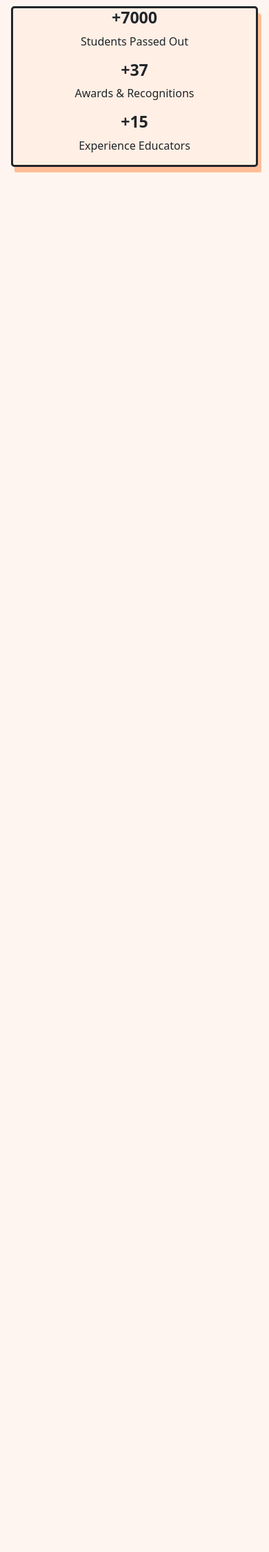
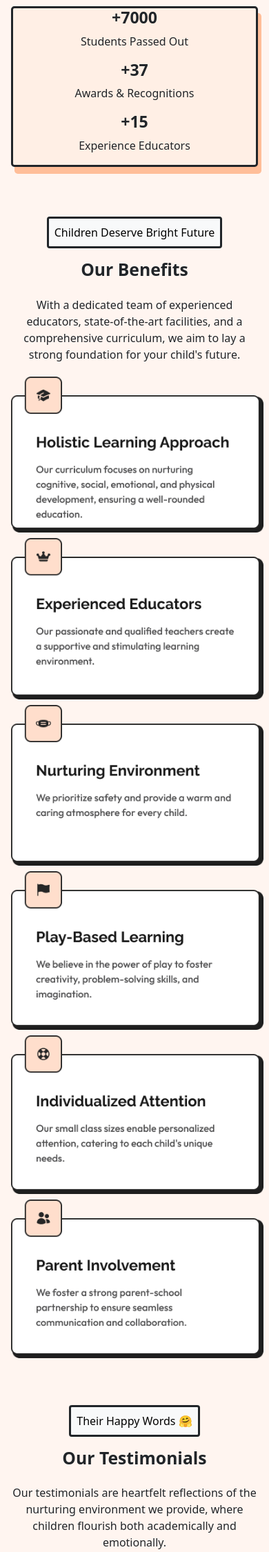
Before and after one commit to KarthickALK/LittleLearner, a CodeIgniter app: page /littlelearner/index.php/student/index in a window 390 px wide. Shown: the part 757-3007 px from the top of the page at 69% size. Before the commit the page ends 1007 px from the top, so only its background shows below. Run offline with CodeIgniter, Linux system fonts and the light colour scheme.

Commit message:
home page completed

```diff
--- a/application/views/homePage.php
+++ b/application/views/homePage.php
@@ -15,7 +15,15 @@
         integrity="sha384-MrcW6ZMFYlzcLA8Nl+NtUVF0sA7MsXsP1UyJoMp4YLEuNSfAP+JcXn/tWtIaxVXM"
         crossorigin="anonymous"></script>
 
+    <!-- Bootstrap Icon  -->
+    <link rel="stylesheet" href="https://cdn.jsdelivr.net/npm/bootstrap-icons@1.11.1/font/bootstrap-icons.css"
+        integrity="sha384-4LISF5TTJX/fLmGSxO53rV4miRxdg84mZsxmO8Rx5jGtp/LbrixFETvWa5a6sESd" crossorigin="anonymous">
+
     <style>
+        html {
+            scroll-padding-top: 110px;
+        }
+
         body {
             background-color: #FFF5F0;
         }
@@ -47,17 +55,17 @@
                         <a class="nav-link text-dark px-4" href="#">Home</a>
                     </li>
                     <li class="nav-item border-left border-right">
-                        <a class="nav-link text-dark px-4" href="#">About Us</a>
+                        <a class="nav-link text-dark px-4" href="#Aboutus">About Us</a>
                     </li>
                     <li class="nav-item border-left border-right">
-                        <a class="nav-link text-dark px-4" href="#">Academics</a>
+                        <a class="nav-link text-dark px-4" href="#our-benefits">Academics</a>
                     </li>
                     <li class="nav-item border-left border-right">
                         <a class="nav-link text-dark px-4"
                             href="<?php echo base_url() . "Student/admissionForm" ?>">Admissions</a>
                     </li>
                     <li class="nav-item border-left border-right">
-                        <a class="nav-link text-dark px-4" href="#">Contact</a>
+                        <a class="nav-link text-dark px-4" href="#footer">Contact</a>
                     </li>
                 </ul>
             </div>
@@ -67,7 +75,7 @@
     <!-- Banner -->
     <div class="d-lg-flex justify-content-between mx-2 mx-lg-5">
         <div class="text-center">
-            <img src="assets/Banner_Image.png" class="banner_imag img-fluid text-center" alt="Banner">
+            <img src="<?php echo base_url()?>/assets/Banner_Image.png" class="banner_imag img-fluid text-center" alt="Banner">
         </div>
         <div class="text-center col-lg-6 p-2 p-md-5 my-auto">
             <p><u>Welcome to Little Learners Academy</u></p>
@@ -92,9 +100,89 @@
                 </div>
             </div>
         </div>
-
     </div>
 
+    <!-- Section 2 -->
+    <div id="our-benefits" class="mt-5 my-5">
+        <div class="text-center pt-3">
+            <button class="border border-3 border-dark rounded bg-light p-2" style="font-weight: 500;">Children Deserve
+                Bright Future</button>
+            <h2 class="py-3 "><b>Our Benefits</b></h2>
+            <p class="mx-3">With a dedicated team of experienced educators, state-of-the-art facilities, and a
+                comprehensive curriculum,
+                we aim to lay a strong foundation for your child's future.</p>
+        </div>
+        <div class="container d-md-flex justify-content-evenly text-center">
+            <img src="<?php echo base_url()?>/assets/card01.png" alt="1" class="img-fluid my-1 mx-1">
+            <img src="<?php echo base_url()?>/assets/card2.png" alt="2" class="img-fluid my-1 mx-1">
+            <img src="<?php echo base_url()?>/assets/card3.png" alt="3" class="img-fluid my-1 mx-1">
+        </div>
+        <div class="container d-md-flex justify-content-evenly text-center">
+            <img src="<?php echo base_url()?>/assets/card4.png" alt="4" class="img-fluid my-1 mx-1">
+            <img src="<?php echo base_url()?>/assets/card5.png" alt="5" class="img-fluid my-1 mx-1">
+            <img src="<?php echo base_url()?>/assets/card6.png" alt="6" class="img-fluid my-1 mx-1">
+        </div>
+    </div>
+
+    <!-- Section 3 -->
+    <div id="testimonials" class="mt-5 my-5">
+        <div class="text-center pt-3">
+            <button class="border border-3 border-dark rounded bg-light p-2" style="font-weight: 500;">Their Happy Words
+                🤗</button>
+            <h2 class="py-3 "><b>Our Testimonials</b></h2>
+            <p class="mx-3">Our testimonials are heartfelt reflections of the nurturing environment we provide, where
+                children flourish
+                both academically and emotionally.</p>
+        </div>
+        <div class="container d-md-flex justify-content-evenly text-center ">
+            <img src="<?php echo base_url()?>/assets/testimonial1.png" alt="1" class="img-fluid my-1 mx-3">
+            <img src="<?php echo base_url()?>/assets/testimonial2.png" alt="2" class="img-fluid my-1 mx-3">
+            <img src="<?php echo base_url()?>/assets/testimonial3.png" alt="3" class="img-fluid my-1 mx-3">
+        </div>
+    </div>
+
+    <!-- Section 4 -->
+    <div id="Aboutus" class="mt-5 my-5">
+        <div class="text-center pt-3">
+            <button class="border border-3 border-dark rounded bg-light p-2" style="font-weight: 500;">Mission &
+                Visions</button>
+            <h2 class="py-3 "><b>Our Mission & Visions</b></h2>
+            <p class="mx-3">We are here to provide a nurturing and inclusive environment where young minds can thrive,
+                fostering a love for learning and personal growth.</p>
+        </div>
+        <div class="container d-md-flex justify-content-evenly text-center">
+            <img src="<?php echo base_url()?>/assets/Mission.png" alt="1" class="img-fluid my-1">
+            <img src="<?php echo base_url()?>/assets/Vision.png" alt="2" class="img-fluid my-1">
+        </div>
+    </div>
+
+    <!-- Footer -->
+    <footer class="border border-3 border-dark rounded bg-light p-2 p-md-5 m-2 m-md-5" id="footer">
+        <div class="d-md-flex justify-content-evenly py-4 px-5">
+            <div class="col-md-6">
+                <img src="<?php echo base_url()?>/assets/Footer Logo.png" alt="logo">
+                <p class="pt-3">We believe in the power of play to foster creativity, problem-solving skills, and
+                    imagination.</p>
+            </div>
+            <div class="col-md-6 ms-md-5 py-3">
+                <p><span class="text-dark border border-3 border-dark rounded  py-1 px-2 mx-2"
+                        style="background-color: #FFEFE5;"><i class="bi bi-envelope-fill"></i></span>
+                    hello@littlelearners.com</p>
+                <p><span class="text-dark border border-3 border-dark rounded  py-1 px-2 mx-2"
+                        style="background-color: #FFEFE5;"><i class="bi bi-telephone-fill"></i></span> +91 91813 232309
+                </p>
+                <p><span class="text-dark border border-3 border-dark rounded  py-1 px-2 mx-2"
+                        style="background-color: #FFEFE5;"><i class="bi bi-geo-alt-fill"></i></span> Somewhere in the
+                    World</p>
+            </div>
+        </div>
+        <hr>
+        <p class="text-center py-2 py-md-3">Terms of Service <span class="px-2"> | </span> Privacy Policy <span
+                class="px-2"> | </span> Cookie Policy</p>
+        <hr>
+
+        <p class="text-center">Copyright © [2023] Little Learners Academy. All rights reserved.</p>
+    </footer>
+
 </body>
-
 </html>
```
Also changed, not shown: assets/Card01.png (added), assets/Card1.png (deleted), assets/Card2.png, assets/Card3.png, assets/Card4.png, assets/Card5.png, assets/Card6.png, assets/Footer Logo.png (added), assets/Mission.png (added), assets/Vision.png (added), assets/testimonial1.png (added), assets/testimonial2.png (added), assets/testimonial3.png (added).
